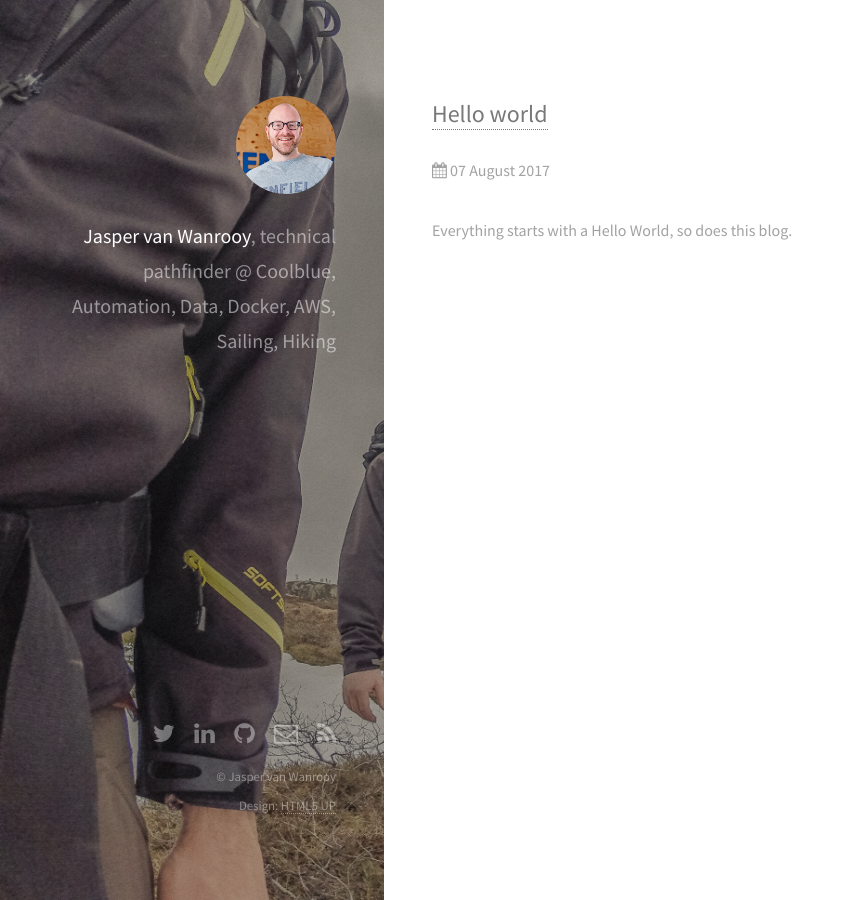
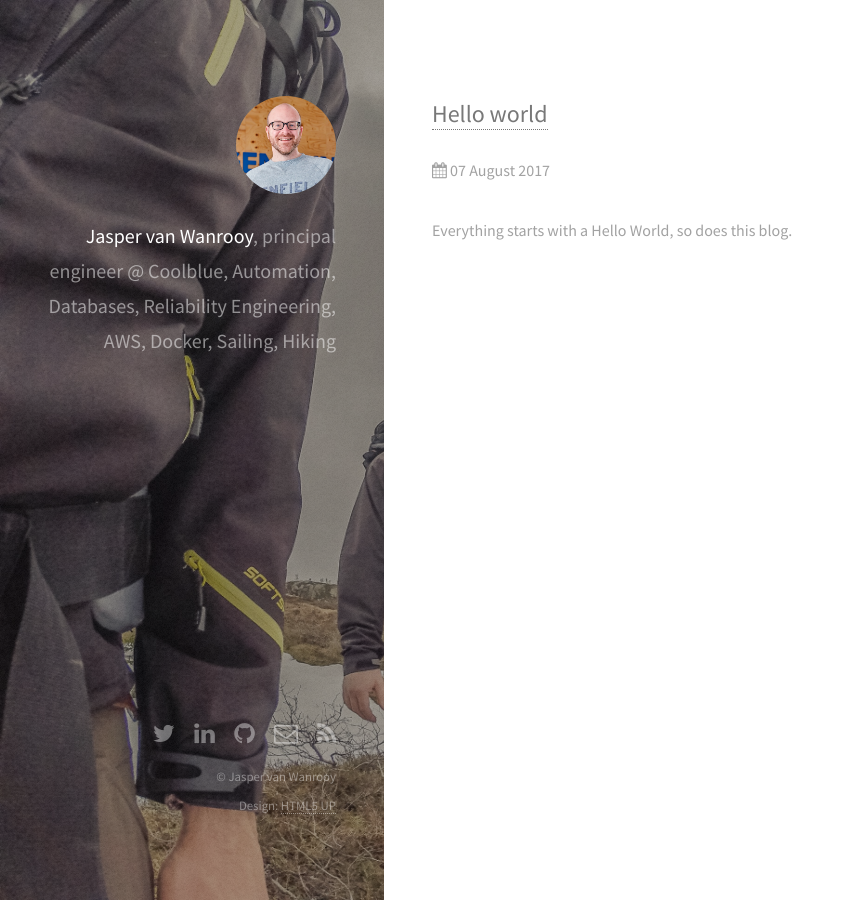
Before and after one commit to heyarviind/jappievw.github.io, a Jekyll site: the page built from index.html, in a window 1280 px wide. Shown: the whole page, without its empty margins (0-854 px from the left). Built offline with Jekyll 4.4.1, drawn with Linux system fonts in a browser that asks for light colours; the list of posts is cut into pages by our own code.

Commit message:
Up to date description

```diff
--- a/_config.yml
+++ b/_config.yml
@@ -1,8 +1,8 @@
 title: Finding Paths
 description: >
   **Jasper van Wanrooy**,
-  technical pathfinder @ Coolblue,
-  Automation, Data, Docker, AWS, Sailing, Hiking
+  principal engineer @ Coolblue,
+  Automation, Databases, Reliability Engineering, AWS, Docker, Sailing, Hiking
 
 copyright: "Jasper van Wanrooy"
 baseurl:
```
